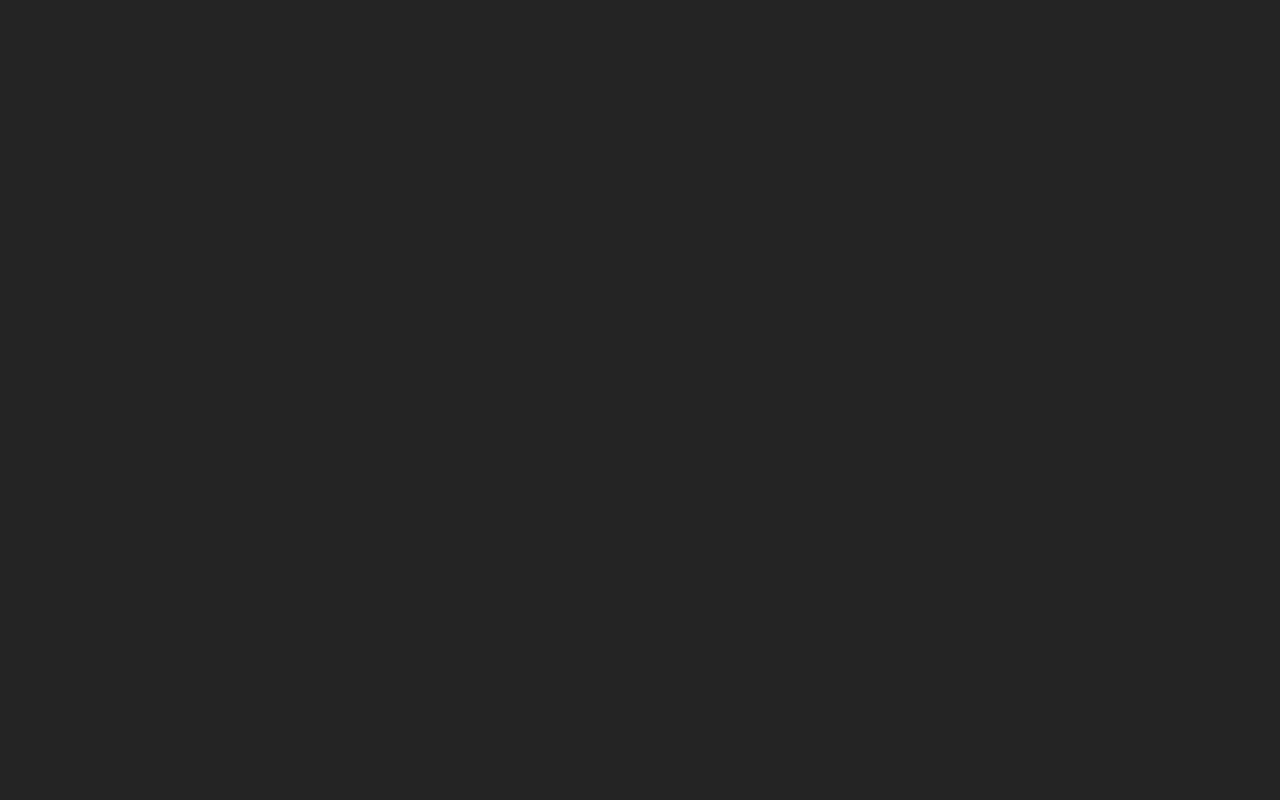
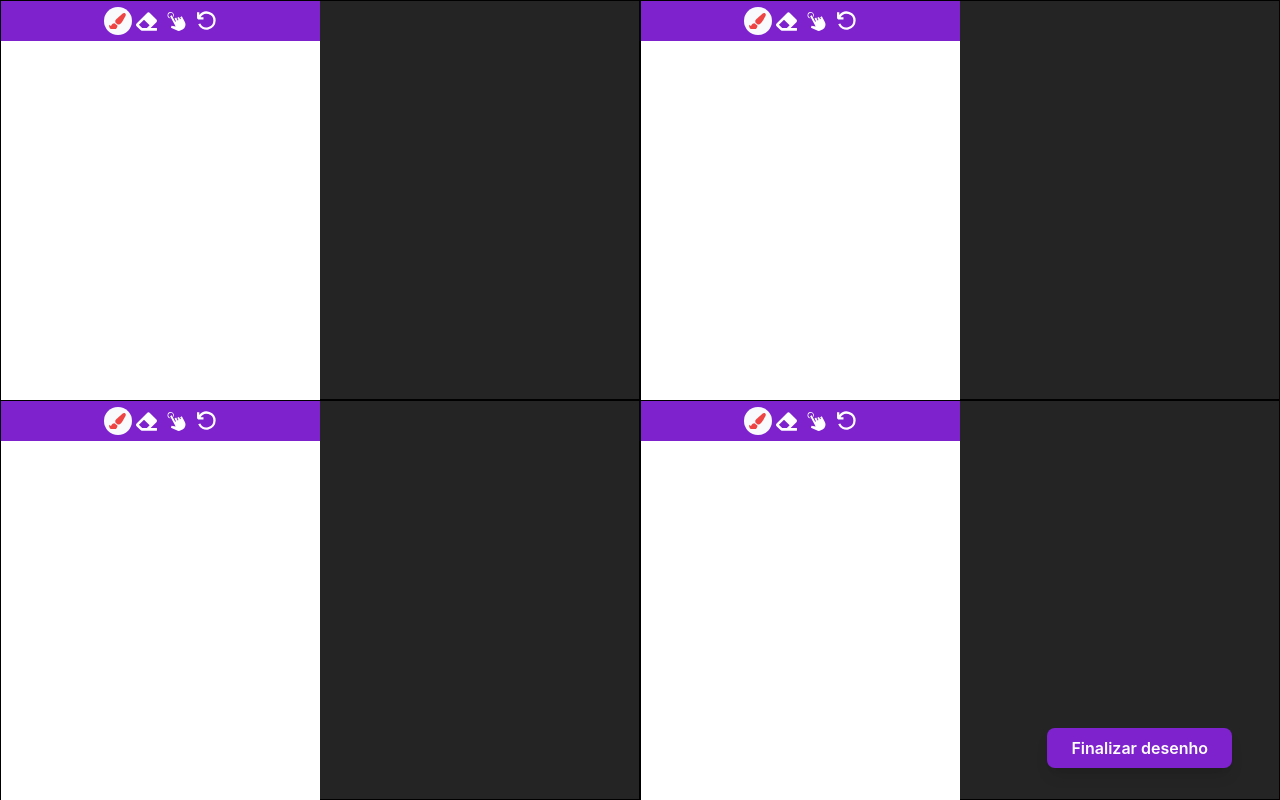
Before and after one commit to giovannimaffeo/melody_muse_frontend, a React (Vite) app: page /collaborative-drawing in a window 1280 px wide. Before the commit this address had no page. Built offline with nearby package versions, Linux system fonts and the light colour scheme.

Commit message:
feat: collaborativeDrawingPage

```diff
--- a/src/App.tsx
+++ b/src/App.tsx
@@ -2,6 +2,7 @@ import { BrowserRouter as Router, Routes, Route } from 'react-router-dom';
 
 import HomePage from './pages/HomePage';
 import TargetDrawingPage from './pages/TargetDrawingPage';
+import CollaborativeDrawingPage from './pages/CollaborativeDrawingPage';
 
 const App = () => {
   return (
@@ -9,6 +10,7 @@ const App = () => {
       <Routes>
         <Route path='/' element={<HomePage />} />
         <Route path='/target-drawing' element={<TargetDrawingPage />} />
+        <Route path='/collaborative-drawing' element={<CollaborativeDrawingPage />} />
       </Routes>
     </Router>
   );
--- /dev/null
+++ b/src/components/FinishDrawButton.tsx
@@ -0,0 +1,18 @@
+import React from 'react';
+
+interface FinishDrawButtonProps {
+  onClick: () => void;
+};
+
+const FinishDrawButton: React.FC<FinishDrawButtonProps> = ({ onClick }) => {
+  return (
+    <button
+      className='absolute right-12 bottom-8 bg-purple-700 text-white font-semibold py-2 px-6 rounded-lg shadow-lg hover:bg-purple-600 transition duration-200'
+      onClick={onClick}
+    >
+      Finalizar desenho
+    </button>
+  );
+};
+
+export default FinishDrawButton;
--- /dev/null
+++ b/src/pages/CollaborativeDrawingPage.tsx
@@ -0,0 +1,32 @@
+import React from 'react';
+
+import DrawingCanvas from '../components/DrawingCanvas';
+import FinishDrawButton from '../components/FinishDrawButton';
+
+const CollaborativeDrawingPage: React.FC = () => {
+  const onClick = () => {
+    console.log('Passar página para comparação');
+  };
+
+  return (
+    <div className='overflow-hidden h-screen w-screen'>
+      <div className='grid grid-cols-2 grid-rows-2 h-full w-full'>
+        <div className='border border-black'>
+          <DrawingCanvas isFullSize={false} />
+        </div>
+        <div className='border border-black'>
+          <DrawingCanvas isFullSize={false} />
+        </div>
+        <div className='border border-black'>
+          <DrawingCanvas isFullSize={false} />
+        </div>
+        <div className='border border-black'>
+          <DrawingCanvas isFullSize={false} />
+        </div>
+      </div>
+      <FinishDrawButton onClick={onClick} />
+    </div>
+  );
+};
+
+export default CollaborativeDrawingPage;
--- a/src/pages/TargetDrawingPage.tsx
+++ b/src/pages/TargetDrawingPage.tsx
@@ -1,10 +1,22 @@
 import React from 'react';
+import { useNavigate } from 'react-router-dom';
 
 import DrawingCanvas from '../components/DrawingCanvas';
+import FinishDrawButton from '../components/FinishDrawButton';
 
 const TargetDrawingPage: React.FC = () => {
+  const navigate = useNavigate();
+
+  const onClick = () => {
+    console.log('passar página para colaborativo')
+    navigate('/collaborative-drawing');
+  };
+
   return (
-    <DrawingCanvas />
+    <>
+      <DrawingCanvas />
+      <FinishDrawButton onClick={onClick} />
+    </>
   );
 };
 
```
Also changed, not shown: src/components/Header.tsx (+4 -4 lines).
